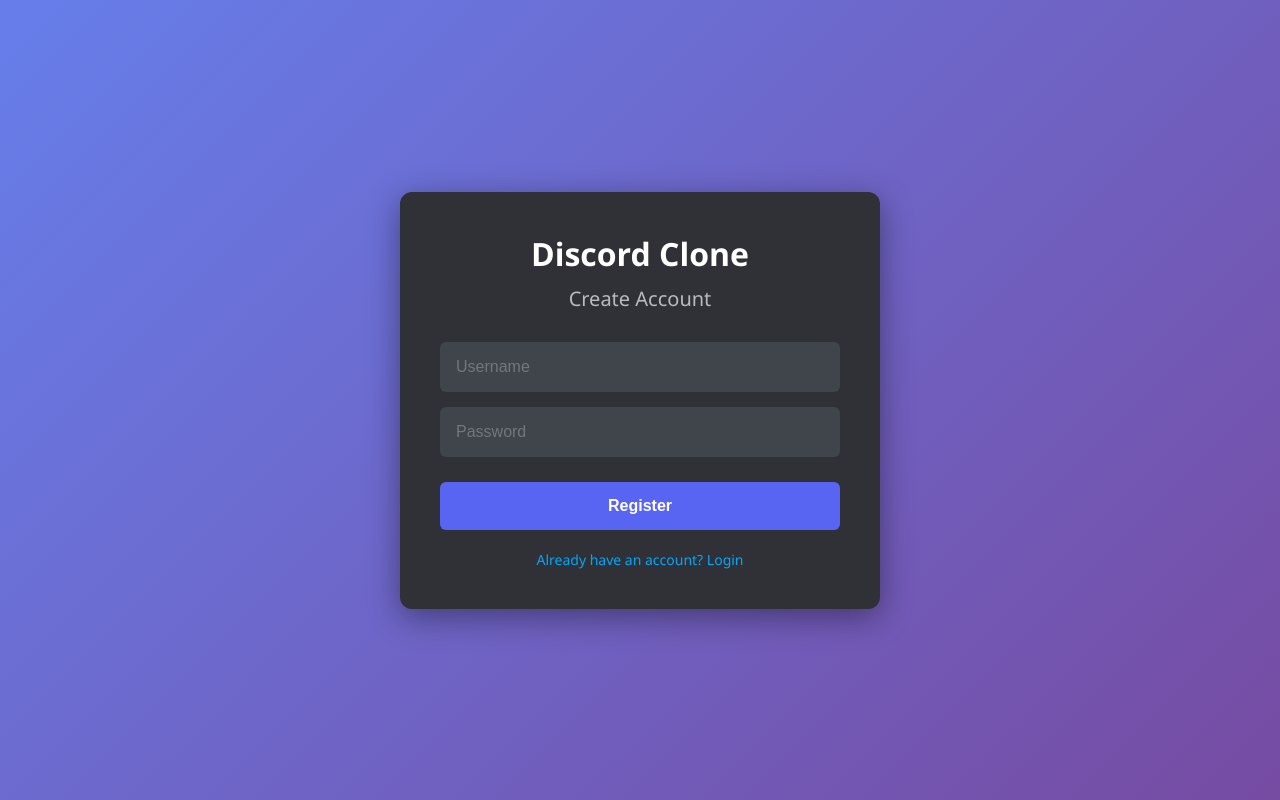
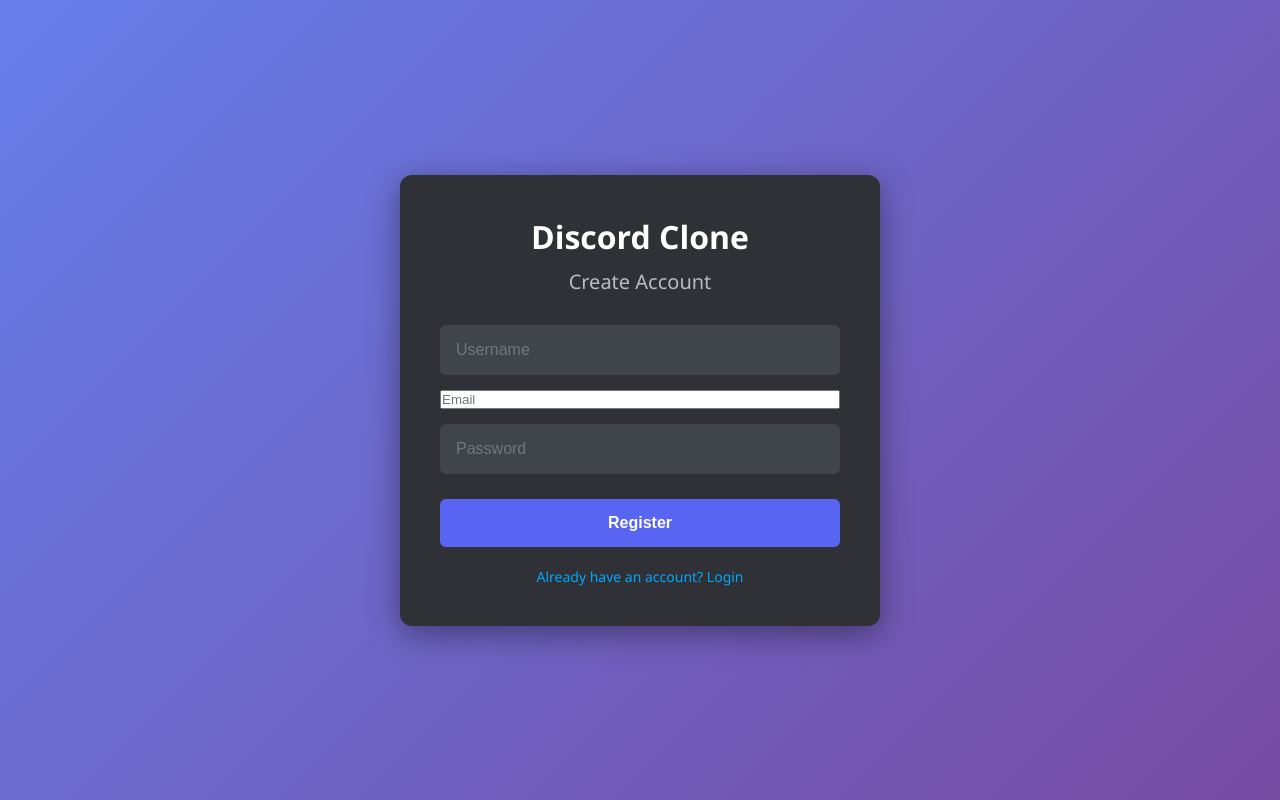
Before and after one commit to velove023/discord-clone-frontend, a React (Create React App) app: page / in a window 1280 px wide. Both pictures are taken after a click on the element "Don't have an account? Register". Built offline with nearby package versions, Linux system fonts and the light colour scheme.

Commit message:
Add email field for registration

```diff
--- a/src/App.js
+++ b/src/App.js
@@ -494,6 +494,7 @@ function App() {
   const [token, setToken] = useState(localStorage.getItem('token') || '');
   const [username, setUsername] = useState('');
   const [password, setPassword] = useState('');
+  const [email, setEmail] = useState('');
   const [isLogin, setIsLogin] = useState(true);
 
   const [socket, setSocket] = useState(null);
@@ -662,7 +663,7 @@ function App() {
       const res = await fetch(`${BACKEND_URL}${endpoint}`, {
         method: 'POST',
         headers: { 'Content-Type': 'application/json' },
-        body: JSON.stringify({ username, password })
+        body: JSON.stringify(isLogin ? { username, password } : { username, email, password })
       });
 
       const data = await res.json();
@@ -865,6 +866,15 @@ function App() {
               onChange={(e) => setUsername(e.target.value)}
               required
             />
+            {!isLogin && (
+              <input
+                type="email"
+                placeholder="Email"
+                value={email}
+                onChange={(e) => setEmail(e.target.value)}
+                required
+              />
+            )}
             <input
               type="password"
               placeholder="Password"
```
